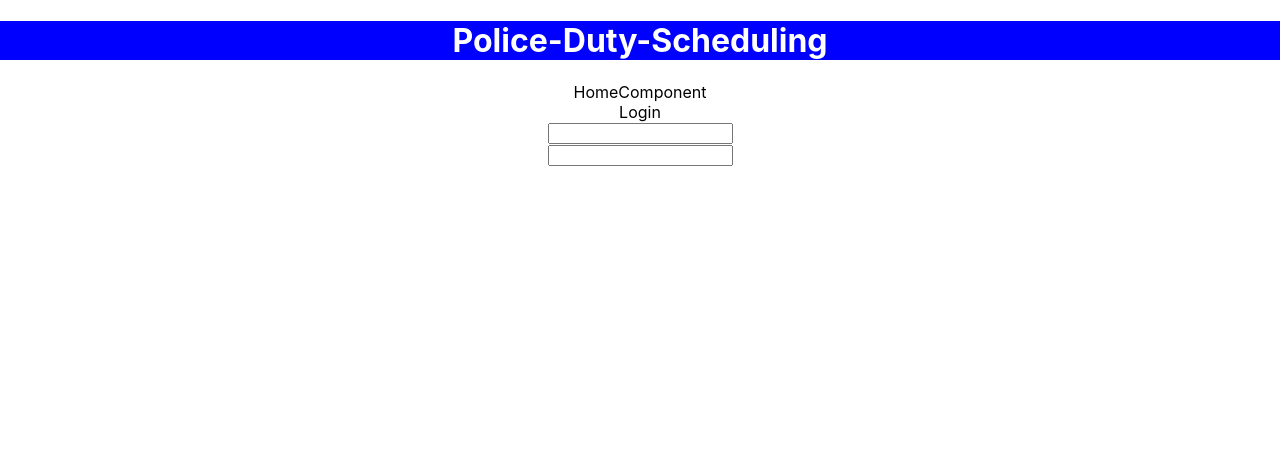
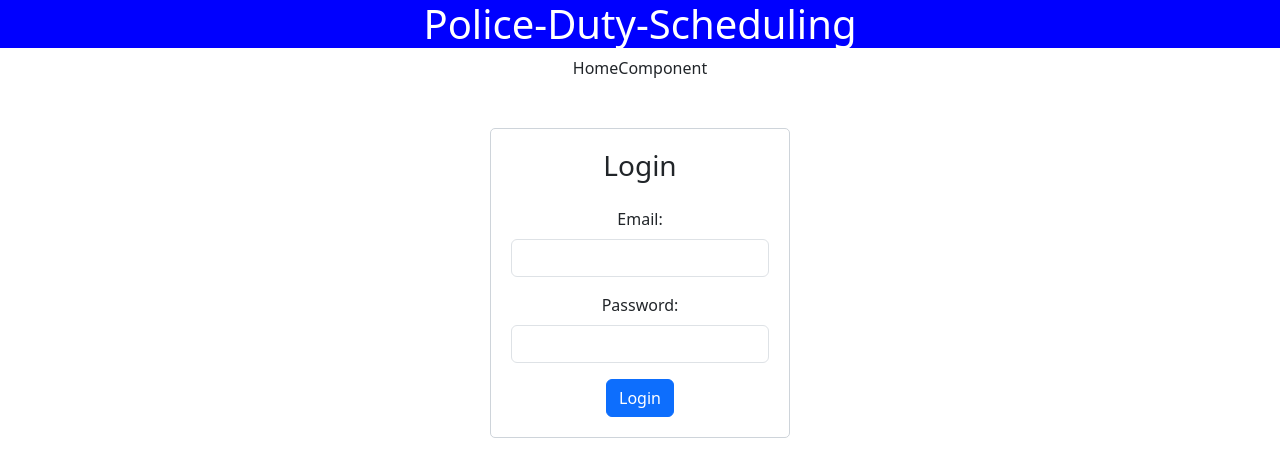
Before and after one commit to shubhamlokhande2147/Police-Duty-Scheduling, a React (Create React App) app in the folder PDS_React/pdsapp/: page /view/1 in a window 1280 px wide. Shown: the top 476 px of the page. Built offline with nearby package versions, Linux system fonts and the light colour scheme.

Commit message:
Add LoginPage Component

```diff
--- a/PDS_React/package.json
+++ /dev/null
@@ -1,5 +0,0 @@
-{
-  "dependencies": {
-    "create-react-app": "^5.0.1"
-  }
-}
--- a/PDS_React/pdsapp/package.json
+++ b/PDS_React/pdsapp/package.json
@@ -6,9 +6,13 @@
     "@testing-library/jest-dom": "^5.17.0",
     "@testing-library/react": "^13.4.0",
     "@testing-library/user-event": "^13.5.0",
+    "bootstrap": "^5.3.2",
     "react": "^18.2.0",
     "react-dom": "^18.2.0",
+    "react-redux": "^9.1.0",
+    "react-router-dom": "^6.22.0",
     "react-scripts": "5.0.1",
+    "reactstrap": "^9.2.2",
     "web-vitals": "^2.1.4"
   },
   "scripts": {
--- a/PDS_React/pdsapp/src/App.js
+++ b/PDS_React/pdsapp/src/App.js
@@ -3,6 +3,7 @@ import HomeComponent from './pages/HomeComponent';
 import Header from './Components/Header';
 
 import './App.css';
+
 import LoginPage from './pages/LoginPage';
 
 function App() {
--- a/PDS_React/pdsapp/src/index.js
+++ b/PDS_React/pdsapp/src/index.js
@@ -3,6 +3,7 @@ import ReactDOM from 'react-dom/client';
 import './index.css';
 import App from './App';
 import reportWebVitals from './reportWebVitals';
+import 'bootstrap/dist/css/bootstrap.min.css';
 
 const root = ReactDOM.createRoot(document.getElementById('root'));
 root.render(
--- a/PDS_React/pdsapp/src/pages/LoginPage.js
+++ b/PDS_React/pdsapp/src/pages/LoginPage.js
@@ -1,53 +1,202 @@
-import React from 'react'
+// import React from 'react'
+// import 'LoginPage.css'
 
-export default function LoginPage() {
-  return (
-   <> <div>Login</div><input type="email"/><br></br>
-     <input type="email"/></>
+// export default function LoginPage() {
+//   return (
+//   //  <> <div>Login</div><input type="email"/><br></br>
+//   //    <input type="email"/></>
 
-//      <>              <input type="email"/>
-//      <input type="email"/>
+// //   <form>
+// //   <h3>Sign In</h3>
 
-//      <section class="vh-100" style="background-color: #508bfc;">
-//   <div class="container py-5 h-100">
-//     <div class="row d-flex justify-content-center align-items-center h-100">
-//       <div class="col-12 col-md-8 col-lg-6 col-xl-5">
-//         <div class="card shadow-2-strong" style="border-radius: 1rem;">
-//           <div class="card-body p-5 text-center">
+// //   <div className="mb-3">
+// //     <label>Email address</label>
+// //     <input
+// //       type="email"
+// //       className="form-control"
+// //       placeholder="Enter email"
+// //     />
+// //   </div>
 
-//             <h3 class="mb-5">Sign in</h3>
+// //   <div className="mb-3">
+// //     <label>Password</label>
+// //     <input
+// //       type="password"
+// //       className="form-control"
+// //       placeholder="Enter password"
+// //     />
+// //   </div>
 
-//             <div class="form-outline mb-4">
-//               <input type="email" id="typeEmailX-2" class="form-control form-control-lg" />
-//               <label class="form-label" for="typeEmailX-2">Email</label>
+// //   <div className="mb-3">
+// //     <div className="custom-control custom-checkbox">
+// //       <input
+// //         type="checkbox"
+// //         className="custom-control-input"
+// //         id="customCheck1"
+// //       />
+// //       <label className="custom-control-label" htmlFor="customCheck1">
+// //         Remember me
+// //       </label>
+// //     </div>
+// //   </div>
+
+// //   <div className="d-grid">
+// //     <button type="submit" className="btn btn-primary">
+// //       Submit
+// //     </button>
+// //   </div>
+// //   <p className="forgot-password text-right">
+// //     Forgot <a href="#">password?</a>
+// //   </p>
+// // </form>
+
+// <>
+// <section className=" text-center text-lg-start">
+//   {/* <style>
+//     .rounded-t-5 {
+//       border-top-left-radius: 0.5rem;
+//       border-top-right-radius: 0.5rem;
+//     }
+
+//     .media (min-width: 992px) {
+//       .rounded-tr-lg-0 {
+//         border-top-right-radius: 0;
+//       }
+
+//       .rounded-bl-lg-5 {
+//         border-bottom-left-radius: 0.5rem;
+//       }
+//     }
+//   </style> */}
+//   <div className="card mb-3">
+//     <div className="row g-0 d-flex align-items-center">
+//       {/* <div className="col-lg-4 d-none d-lg-flex">
+//         <img src="https://mdbootstrap.com/img/new/ecommerce/vertical/004.jpg" alt="Trendy Pants and Shoes"
+//           className="w-100 rounded-t-5 rounded-tr-lg-0 rounded-bl-lg-5" />
+//       </div> */}
+//       <div className="col-lg-8">
+//         <div className="card-body py-5 px-md-5">
+
+//           <form method="post">
+//             <div className="form-outline mb-4">
+//               <label className="form-label" htmlFor="form2Example1">Enter Username </label>
+//               <input type="text" id="form2Example1" name="userName" className="form-control" />
 //             </div>
 
-//             <div class="form-outline mb-4">
-//               <input type="password" id="typePasswordX-2" class="form-control form-control-lg" />
-//               <label class="form-label" for="typePasswordX-2">Password</label>
+//             <div className="form-outline mb-4">
+//              <label className="form-label" htmlFor="form2Example2">Enter Password </label>
+//              <input type="password" id="form2Example2" name="password" className="form-control" />
 //             </div>
 
-//             {/* <!-- Checkbox --> */}
-//             <div class="form-check d-flex justify-content-start mb-4">
-//               <input class="form-check-input" type="checkbox" value="" id="form1Example3" />
-//               <label class="form-check-label" for="form1Example3"> Remember password </label>
-//             </div>
 
-//             <button class="btn btn-primary btn-lg btn-block" type="submit">Login</button>
 
-//             {/* <hr class="my-4"> */}
+//             <button type="submit" className="btn btn-primary btn-block mb-4">Sign in</button>
 
-//             <button class="btn btn-lg btn-block btn-primary" style="background-color: #dd4b39;"
-//               type="submit"><i class="fab fa-google me-2"></i> Sign in with google</button>
-//             <button class="btn btn-lg btn-block btn-primary mb-2" style="background-color: #3b5998;"
-//               type="submit"><i class="fab fa-facebook-f me-2"></i>Sign in with facebook</button>
+//           </form>
 
-//           </div>
 //         </div>
 //       </div>
 //     </div>
 //   </div>
 // </section>
-//      </>
-  )
-}
+// </>
+
+//   )
+// }
+
+//==========
+// import React, { useState } from 'react';
+
+// const Login = () => {
+//   const [email, setEmail] = useState('');
+//   const [password, setPassword] = useState('');
+
+//   const handleEmailChange = (event) => {
+//     setEmail(event.target.value);
+//   };
+
+//   const handlePasswordChange = (event) => {
+//     setPassword(event.target.value);
+//   };
+
+//   const handleSubmit = (event) => {
+//     event.preventDefault();
+
+//     // Simulate login process here
+//     // ...
+
+//     // Clear input fields
+//     setEmail('');
+//     setPassword('');
+//   };
+
+//   return (
+// <fieldset>
+// <div className="container">
+//       <form onSubmit={handleSubmit}>
+//         <div className="form-group">
+//           <label htmlFor="email"><b>Email:</b><input type="email" className="form-control" id="email" value={email} onChange={handleEmailChange} />
+// </label>
+//         </div>
+//         <div className="form-group">
+//           <label htmlFor="password"><b>Password: </b><input type="password" className="form-control" id="password" value={password} onChange={handlePasswordChange} />
+// </label>
+//         </div><br/>
+//         <button type="submit" className="btn btn-primary">Login</button>
+//       </form>
+//     </div>
+// </fieldset>
+
+
+//   );
+// };
+
+// export default Login;
+
+import React, { useState } from 'react';
+import { Container, Form, FormGroup, Label, Input, Button } from 'reactstrap';
+
+const LoginPage = () => {
+  const [email, setEmail] = useState('');
+  const [password, setPassword] = useState('');
+
+  const handleEmailChange = (event) => {
+    setEmail(event.target.value);
+  };
+
+  const handlePasswordChange = (event) => {
+    setPassword(event.target.value);
+  };
+
+  const handleSubmit = (event) => {
+    event.preventDefault();
+
+    // Simulate login process here
+    // ...
+
+    // Clear input fields
+    setEmail('');
+    setPassword('');
+  };
+
+  return (
+    <Container className="d-flex justify-content-center mt-5">
+      <div style={{ width: 300, border: "1px solid #ced4da", padding: 20, borderRadius: 5 }}>
+        <h3 className="mb-4">Login</h3>
+        <Form onSubmit={handleSubmit}>
+          <FormGroup>
+            <Label for="email">Email:</Label>
+            <Input type="email" id="email" value={email} onChange={handleEmailChange} />
+          </FormGroup>
+          <FormGroup>
+            <Label for="password">Password:</Label>
+            <Input type="password" id="password" value={password} onChange={handlePasswordChange} />
+          </FormGroup>
+          <Button type="submit" color="primary">Login</Button>
+        </Form>
+      </div>
+    </Container>
+  );
+};
+
+export default LoginPage;
```
Also changed, not shown: 2 other files (tests, documents, lock files or other folders).
